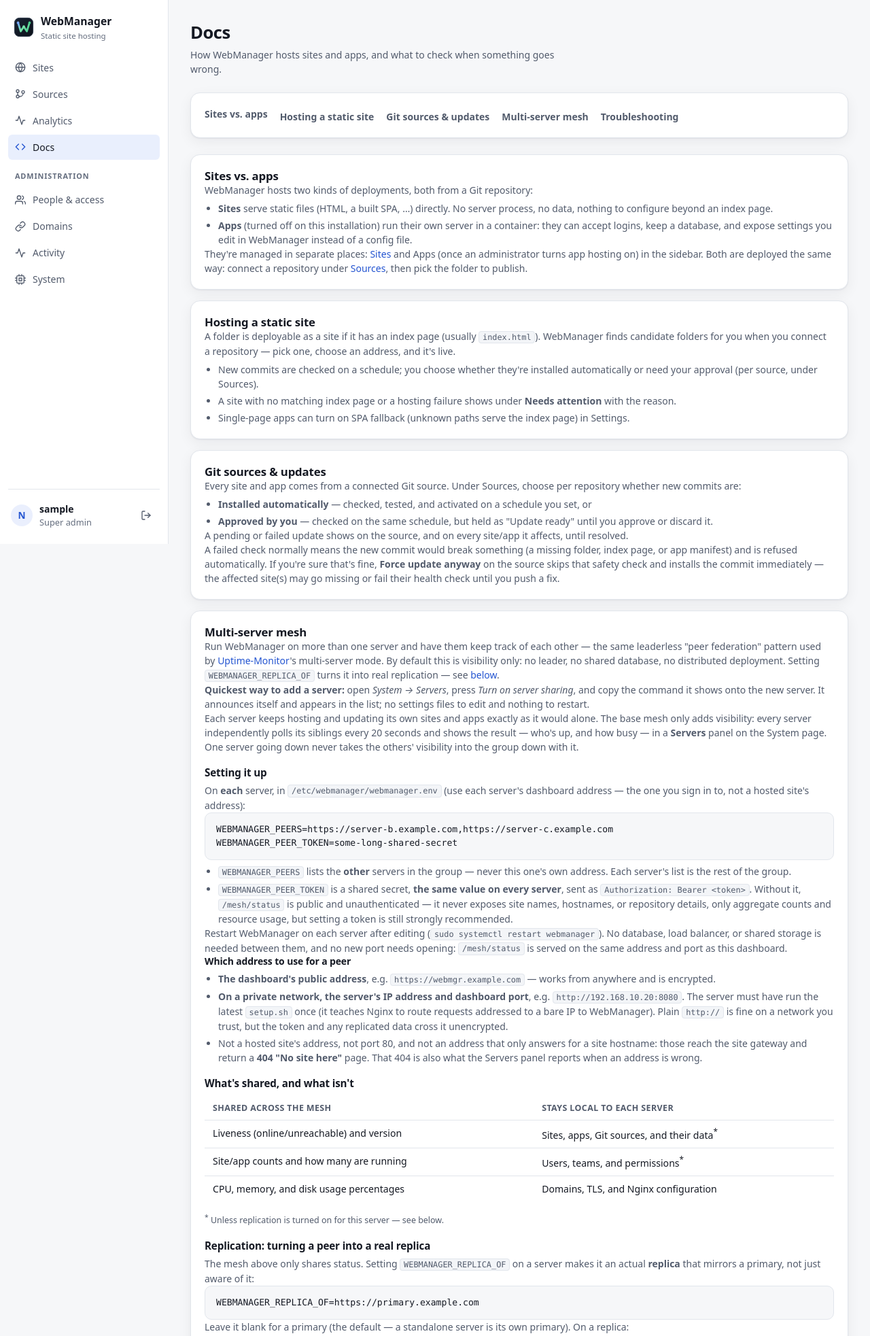
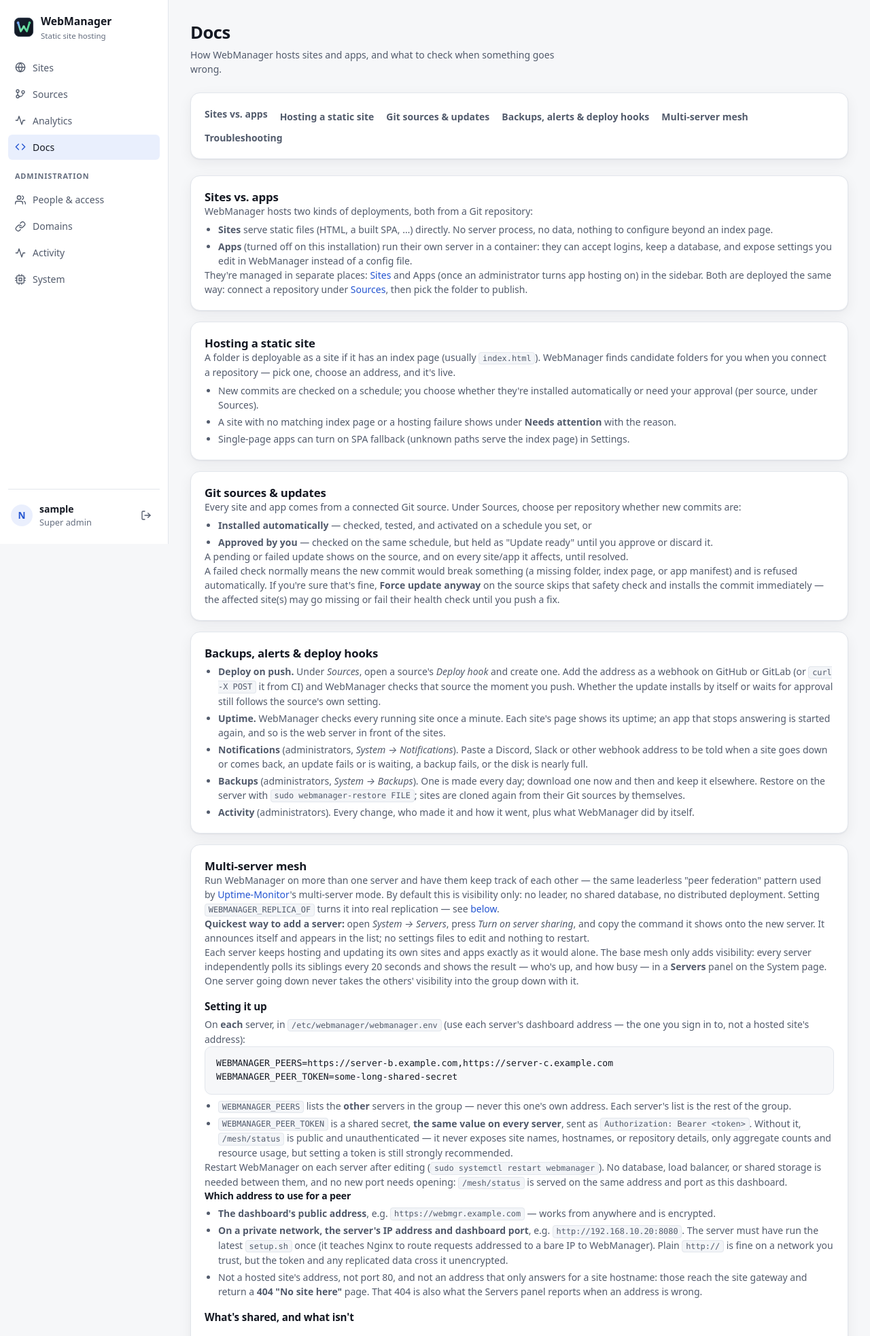
Before and after one commit to coolguy1333/WebManager, a Flask app: page /docs in a window 1280 px wide. Shown: the top 1965 px of the page at 68% size. Run offline with Flask 3, Linux system fonts and the light colour scheme; the visitor is signed in with stand-in values (Sample User, id 1); data comes from the database, SQL or seed files in the repository; data that the repository does not hold is empty.

Commit message:
Polish from the real-install rehearsal, a Content-Security-Policy, and docs
- Opened by IP address (http://SERVER:8080), WebManager lost the port, so the
  server-join command and deploy-hook addresses it showed were wrong. The
  gateway now passes the full host for IP-addressed requests.
- webmanager-doctor ran without the service's extra groups and reported app
  hosting as broken when it was fine.
- Strict Content-Security-Policy (everything is self-hosted, nothing inline).
- Every dashboard action has a plain name in the activity log (tested).
- Creating a deploy hook returns with its address open; System page jump links;
  restore errors name the file you gave.
- README, in-app Docs and the settings template cover backups and restore,
  the watchdog, notifications, activity and deploy hooks.

Verified on a real systemd install with Python 3.13: every dashboard action,
app hosting with Docker, deploy hook -> live in under a second, notifications
delivered, backup download, restore, losing all checkouts (re-cloned by
itself), and the watchdog restarting a killed web server.

Co-Authored-By: Claude Fable 5.2 <noreply@anthropic.com>
Claude-Session: https://claude.ai/code/session_01XeK7y5J2VdFiBAP6CeG1QW

```diff
--- a/webmanager/__init__.py
+++ b/webmanager/__init__.py
@@ -479,6 +479,13 @@ def create_app(test_config=None):
             "camera=(), microphone=(), geolocation=(), payment=(), usb=()",
         )
         response.headers.setdefault("Cross-Origin-Opener-Policy", "same-origin")
+        # Everything the pages use is served from here (no inline scripts or
+        # styles, no third-party assets), so nothing else is allowed to run.
+        response.headers.setdefault(
+            "Content-Security-Policy",
+            "default-src 'self'; img-src 'self' data:; object-src 'none'; base-uri 'self'; "
+            "frame-ancestors 'none'; form-action 'self'",
+        )
         if app.config["SESSION_COOKIE_SECURE"]:
             response.headers.setdefault(
                 "Strict-Transport-Security", "max-age=31536000"
--- a/webmanager/activity.py
+++ b/webmanager/activity.py
@@ -21,10 +21,10 @@ LABELS = {
     "deployments.inspect_repository": "Connected a Git source",
     "deployments.refresh_repository": "Checked a source for updates",
     "deployments.force_repository_update": "Forced a source update",
-    "deployments.schedule_repository": "Changed a source's update schedule",
+    "deployments.schedule_repository_refresh": "Changed a source's update schedule",
     "deployments.approve_repository_update": "Approved a source update",
     "deployments.discard_repository_update": "Discarded a source update",
-    "deployments.deploy": "Deployed sites",
+    "deployments.deploy_repository": "Deployed sites",
     "deployments.deploy_app": "Deployed an app",
     "deployments.app_variables": "Changed an app's variables",
     "deployments.app_resources": "Changed an app's resources",
@@ -47,6 +47,25 @@ LABELS = {
     "admin.create_backup": "Made a backup",
     "admin.save_notifications": "Changed notification settings",
     "admin.test_notification": "Sent a test notification",
+    "admin.create_domain": "Added a domain",
+    "admin.delete_domain": "Removed a domain",
+    "admin.set_default_domain": "Changed the default domain",
+    "admin.reset_default_domain": "Cleared the default domain",
+    "admin.update_domain_blocklist": "Changed the domain blocklist",
+    "admin.create_dashboard_domain": "Added a dashboard address",
+    "admin.delete_dashboard_domain": "Removed a dashboard address",
+    "admin.set_primary_dashboard_domain": "Changed the main dashboard address",
+    "admin.create_group": "Created a team",
+    "admin.update_group": "Changed a team",
+    "admin.delete_group": "Deleted a team",
+    "admin.create_pool": "Created a pool",
+    "admin.update_pool": "Changed a pool",
+    "admin.delete_pool": "Deleted a pool",
+    "admin.update_site_access": "Changed who can access a site",
+    "admin.update_user": "Changed a person's account",
+    "admin.update_default_limits": "Changed the default limits",
+    "admin.sync_replication": "Synced settings from the primary",
+    "admin.sync_data_replication": "Synced data from the primary",
     "auth.logout": "Signed out",
 }
 SKIPPED_BLUEPRINTS = {"mesh", "replication", "data_replication", "hooks"}
--- a/webmanager/deployments.py
+++ b/webmanager/deployments.py
@@ -877,9 +877,13 @@ def repository_hook(repository_id):
         database.execute(
             "UPDATE repositories SET hook_token = ? WHERE id = ?", (new_token(), repository_id)
         )
-        flash("Deploy hook ready. Copy its address from the source's Deploy hook section.", "success")
+        flash("Deploy hook ready. Copy its address below and add it as a webhook where you push.", "success")
     database.commit()
-    return action_redirect("deployments.dashboard", view="sources")
+    # Come back with this source (and its Deploy hook section) open.
+    return redirect(
+        url_for("deployments.dashboard", view="sources", hook=repository_id) + f"#source-{repository_id}",
+        code=303,
+    )
 
 
 @bp.post("/repositories/<int:repository_id>/updates/force")
--- a/webmanager/static/app.css
+++ b/webmanager/static/app.css
@@ -989,3 +989,12 @@ fieldset.field legend { margin-bottom: 6px; }
 /* A value with a Copy button next to it */
 .copy-row { display: flex; gap: 8px; align-items: center; flex-wrap: wrap; }
 .copy-row code { flex: 1 1 240px; min-width: 0; padding: 8px 10px; border-radius: 8px; white-space: pre-wrap; word-break: break-all; }
+
+/* Quick links at the top of a long page */
+.jump-links { display: flex; flex-wrap: wrap; gap: 6px 14px; font-size: 0.9rem; }
+.jump-links a { text-decoration: none; }
+.jump-links a:hover { text-decoration: underline; }
+.activity-list .list-row, .activity-list .list-head { grid-template-columns: 140px 180px 1fr; }
+@media (max-width: 720px) { .activity-list .list-row { grid-template-columns: 1fr; } .activity-list .list-head { display: none; } }
+.backup-list .list-row { grid-template-columns: minmax(0, 2fr) minmax(0, 1fr) auto; }
+@media (max-width: 720px) { .backup-list .list-row { grid-template-columns: 1fr; } }
--- a/webmanager/templates/dashboard.html
+++ b/webmanager/templates/dashboard.html
@@ -216,7 +216,8 @@
   {% for repository in repositories %}
   {% set update = repository_update_states[repository.id] %}
   {% set can_edit = manage_all or repository.user_id == g.user.id %}
-  <details class="record" {% if repository.pending_commit or update.state in ['failed', 'checking', 'updating'] %}open{% endif %}>
+  {% set hook_open = request.args.get('hook') == repository.id|string %}
+  <details class="record" id="source-{{ repository.id }}" {% if hook_open or repository.pending_commit or update.state in ['failed', 'checking', 'updating'] %}open{% endif %}>
     <summary>
       <span class="record-icon">{{ ui.icon('git', 18) }}</span>
       <span class="record-title"><strong>{{ repository.name }}</strong><small>{{ repository.url }}{% if repository.branch %} · {{ repository.branch }}{% endif %}</small></span>
@@ -306,7 +307,7 @@
         </fieldset>
       </form>
 
-      <details class="inline-disclosure">
+      <details class="inline-disclosure" {% if hook_open %}open{% endif %}>
         <summary>{{ ui.icon('link', 14) }}Deploy hook{% if repository.hook_token %} <span class="badge badge-success">On</span>{% endif %}</summary>
         <div class="stack mt-16">
           {% if repository.hook_token %}
--- a/webmanager/templates/docs.html
+++ b/webmanager/templates/docs.html
@@ -16,6 +16,7 @@
       {% if apps_enabled %}<li><a href="#app-hosting">App hosting</a></li>
       <li><a href="#manifest">webmanager.json reference</a></li>{% endif %}
       <li><a href="#updates">Git sources &amp; updates</a></li>
+      <li><a href="#production">Backups, alerts &amp; deploy hooks</a></li>
       <li><a href="#mesh">Multi-server mesh</a></li>
       <li><a href="#troubleshooting">Troubleshooting</a></li>
     </ul>
@@ -153,6 +154,19 @@
   </div>
 </section>
 
+<section class="card mb-16" id="production">
+  <div class="card-body prose">
+    <h2>Backups, alerts &amp; deploy hooks</h2>
+    <ul>
+      <li><strong>Deploy on push.</strong> Under <em>Sources</em>, open a source's <em>Deploy hook</em> and create one. Add the address as a webhook on GitHub or GitLab (or <code>curl -X POST</code> it from CI) and WebManager checks that source the moment you push. Whether the update installs by itself or waits for approval still follows the source's own setting.</li>
+      <li><strong>Uptime.</strong> WebManager checks every running site once a minute. Each site's page shows its uptime; an app that stops answering is started again, and so is the web server in front of the sites.</li>
+      <li><strong>Notifications</strong> (administrators, <em>System → Notifications</em>). Paste a Discord, Slack or other webhook address to be told when a site goes down or comes back, an update fails or is waiting, a backup fails, or the disk is nearly full.</li>
+      <li><strong>Backups</strong> (administrators, <em>System → Backups</em>). One is made every day; download one now and then and keep it elsewhere. Restore on the server with <code>sudo webmanager-restore FILE</code>; sites are cloned again from their Git sources by themselves.</li>
+      <li><strong>Activity</strong> (administrators). Every change, who made it and how it went, plus what WebManager did by itself.</li>
+    </ul>
+  </div>
+</section>
+
 <section class="card mb-16" id="mesh">
   <div class="card-body prose">
     <h2>Multi-server mesh{% if mesh_configured %} <span class="badge badge-success">Configured</span>{% endif %}{% if replica_configured %} <span class="badge badge-accent">This server is a replica</span>{% endif %}</h2>
```
Also changed, not shown: tests/test_app.py (+4 -1 lines), tests/test_production.py (+8 -0 lines), webmanager/templates/admin/dashboard.html (+8 -4 lines), README.md, 4 other files.
